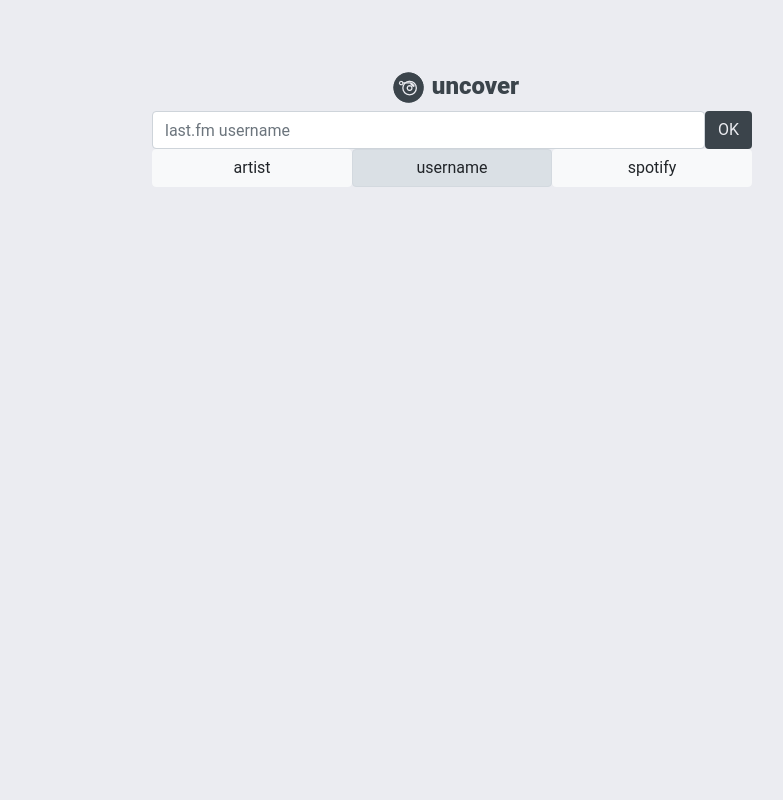
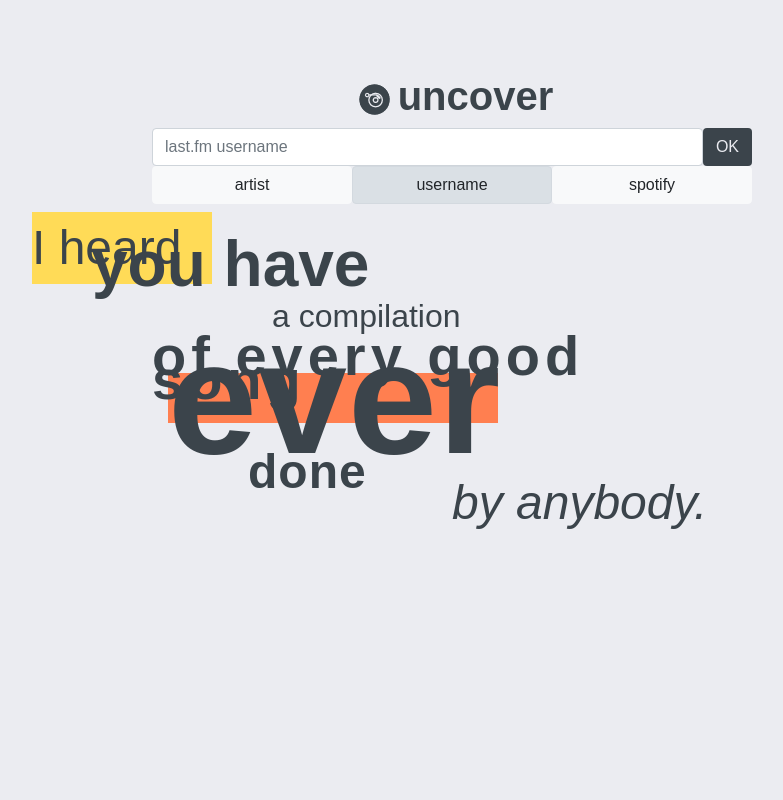
Before and after one commit to deniseismo/uncovery, a Flask app: page / in a window 1280 px wide. Shown: the whole page, without its empty margins (188-971 px from the left). Run offline with Flask 2, Linux system fonts and the light colour scheme; some libraries are stand-ins or nearby versions; some web fonts are replaced.

Commit message:
new font; a new animated intro msg

```diff
--- a/uncover/static/main.css
+++ b/uncover/static/main.css
@@ -1,3 +1,12 @@
+@font-face {
+    font-family: 'argesta_displayregular';
+    src: url('font/argestadisplay-regular-webfont.eot');
+    src: url('font/argestadisplay-regular-webfont.eot?#iefix') format('embedded-opentype'),
+         url('font/argestadisplay-regular-webfont.woff2') format('woff2'),
+         url('font/argestadisplay-regular-webfont.woff') format('woff'),
+         url('font/argestadisplay-regular-webfont.ttf') format('truetype');
+}
+
 html, main {
     height: 100%;
 }
@@ -5,17 +14,129 @@ html, main {
 body {
     height: 100%;
     background-color: #ebecf1;
-    font-family: 'Roboto', sans-serif;
+    font-family: 'argesta_displayregular', sans-serif;
     color: #f9fbfa;
+}
 
+p {
+    font-size: 2rem;
+    font-weight: bold;
+    color: #3b444b;
+    visibility: hidden;
 }
+
+@keyframes showUp {
+    75% {
+        visibility: hidden;
+    }
+
+    98% {
+/*
+        margin-left: -45%;
+*/
+    }
+
+    100% {
+        visibility: visible;
+/*        margin-left: -20%;*/
+    }
+}
+
+p#i-heard {
+    width: 30%;
+    font-size: 3rem;
+    background-color: #FFDB57;
+    margin-top: 0.5rem;
+    margin-left: -20%;
+    font-weight: 200;
+    animation: showUp 0.5s cubic-bezier(.26,-0.64,.83,1.62) 0.2s forwards;
+/*    animation-name: showUp;
+    animation-duration: 0.5s;
+    animation-delay: 0.5s;
+    animation-fill-mode: forwards;
+    animation-timing-function: cubic-bezier(.26,-0.64,.83,1.62);*/
+}
+
+
+
+p#you-have {
+    font-size: 4rem;
+    margin-top: -10%;
+    margin-left: -10%;
+    line-height: 48px;
+    animation: showUp 0.5s cubic-bezier(.26,-0.64,.83,1.62) 0.3s forwards;
+}
+
+p#a-compilation {
+    margin-left: 20%;
+    font-size: 2rem;
+    font-weight: 300;
+    padding: 0;
+    line-height: 24px;
+    animation: showUp 0.5s cubic-bezier(.26,-0.64,.83,1.62) 0.4s forwards;
+}
+
+p#every-good-song {
+    font-size: 3.5rem;
+    margin-bottom: 1.5rem;
+    margin-top: 1rem;
+    padding: 0;
+    line-height: 24px;
+    letter-spacing: 5px;
+/*    background-color: #4549B0;*/
+    bottom: 2rem;
+    height: 0.3rem;
+    animation: showUp 0.5s cubic-bezier(.26,-0.64,.83,1.62) 1s forwards;
+}
+
+p#ever {
+    font-size: 10rem;
+    margin-bottom: 1.5rem;
+    margin-left: 1rem;
+    padding: 0;
+    line-height: 50px;
+    letter-spacing: 1px;
+    background-color: coral;
+    width: 55%;
+    animation: showUp 0.5s cubic-bezier(.26,-0.64,.83,1.62) 1.4s forwards;
+}
+
+p#done {
+    font-size: 3rem;
+    margin-left: 6rem;
+    margin-bottom: 0;
+    padding: 0;
+    line-height: 50px;
+    letter-spacing: 1px;
+    animation: showUp 0.5s cubic-bezier(.26,-0.64,.83,1.62) 1.4s forwards;
+}
+
+p#by-anybody {
+    font-weight: 200;
+    font-size: 3rem;
+    margin-top: -5%;
+    margin-left: 50%;
+    padding: 0;
+    font-style: oblique;
+    animation: showUp 0.5s cubic-bezier(.26,-0.64,.83,1.62) 1.8s forwards;
+}
+
 
 .flex-container {
     height: auto;
     display: flex;
     align-items: center;
     justify-content: center;
+}
 
+.main-window {
+    display: flex;
+    align-items: flex-start;
+    justify-content: space-between;
+}
+
+#i-heard {
+    flex: 1 0 auto;
 }
 
 /* div for all the items in the layout's body */
@@ -29,7 +150,7 @@ body {
 header h1 {
     float: left;
     position: relative;
-    font-size: 1.5rem;
+    font-size: 2.5rem;
     font-weight: 800;
 }
 
@@ -67,11 +188,13 @@ header h1 {
 }
 
 
-.btn-submit {
+#ok-btn {
     float: right;
+    background-color: #3b444b;
+    color: #ebecf1;
 }
 
-.btn-submit:hover {
+#ok-btn:hover {
     background-color: #ed6663;
 }
 
@@ -128,12 +251,10 @@ a:hover {
 a {
     color: #3b444b;
 }
-#submit-btn {
-    background-color: #3b444b;
-    color: #ebecf1;
-}
+
 
 #logo {
+    margin-top: 0.75rem;
     float: left;
 }
 
--- a/uncover/templates/home.html
+++ b/uncover/templates/home.html
@@ -1,5 +1,7 @@
 {% extends "layout.html" %}
 {% block content %}
+    <div class="main-window">
+        <div class="flex-container splash">
             <header>
                 <img src="{{ url_for('static', filename='images/logo/turntable.png') }}" id="logo"/>
                 <h1 class="text-primary uncover mt-2"><a href="{{ url_for('home') }}">uncover</a></h1>
@@ -7,7 +9,7 @@
 
             <div class="flex-container">
                 <form class="main" action="" id="submit-form" onSubmit="return false;" enctype="multipart/form-data">
-            <input class="btn btn-submit" type="submit" id="submit-btn" value="OK">
+                    <input class="btn btn-submit" type="submit" id="ok-btn" value="OK">
                     <div class="text-field">
                         <input type="text" class="form-control" id="text-field" placeholder="last.fm username">
                         <select class="custom-select" id="select-options">
@@ -27,6 +29,18 @@
             </div>
 
             <div class="flex-container game-frame" id="game-frame">
+                <div class="lcd-text">
+                    <p id="i-heard">I heard</p>
+                    <p id="you-have">you have</p>
+                    <p id="a-compilation">a compilation</p>
+                    <p id="every-good-song">of every good song</p>
+                    <p id="ever">ever</p>
+                    <p id="done">done</p>
+                    <p id="by-anybody">by anybody.</p>
+                </div>
             </div>
             <input class="btn btn-submit" type="button" id="play-btn" value="PLAY">
+
+        </div>
+    </div>
 {% endblock content %}
--- a/uncover/templates/layout.html
+++ b/uncover/templates/layout.html
@@ -18,9 +18,7 @@
     <body>
 
         <main>
-            <div class="flex-container splash">
-                {% block content %}{% endblock %}
-            </div>
+            {% block content %}{% endblock %}
         </main>
 
         <script src="{{ url_for('static', filename='main.js') }}">
```
Lines whose indentation alone changed are shown as unchanged.
